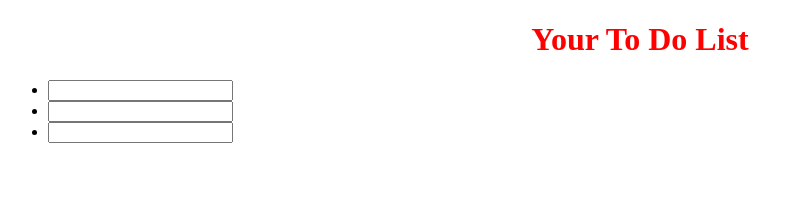
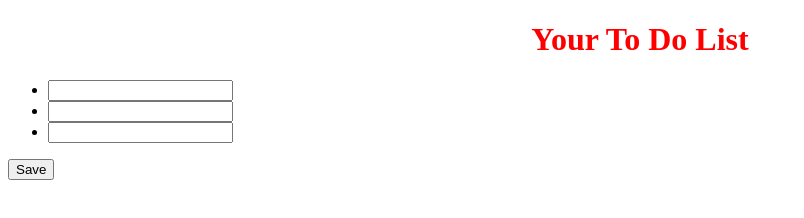
Before and after one commit to J0hnK12/your-to-do-list, a plain HTML site: page Comp Sci 2.0/Your To Do List/index.html in a window 1280 px wide. Shown: the whole page, without its empty margins (0-804 px from the left). Drawn offline with Linux system fonts and the light colour scheme.

Commit message:
Creating a save button

```diff
--- a/Comp Sci 2.0/Your To Do List/index.html
+++ b/Comp Sci 2.0/Your To Do List/index.html
@@ -24,6 +24,9 @@
         <li><input></li>
     </ul>
 
+<!--    Create save button (to save in the data)-->
+    <button>Save</button>
+
 <script src = "app4.js">
 
 </script>
```
